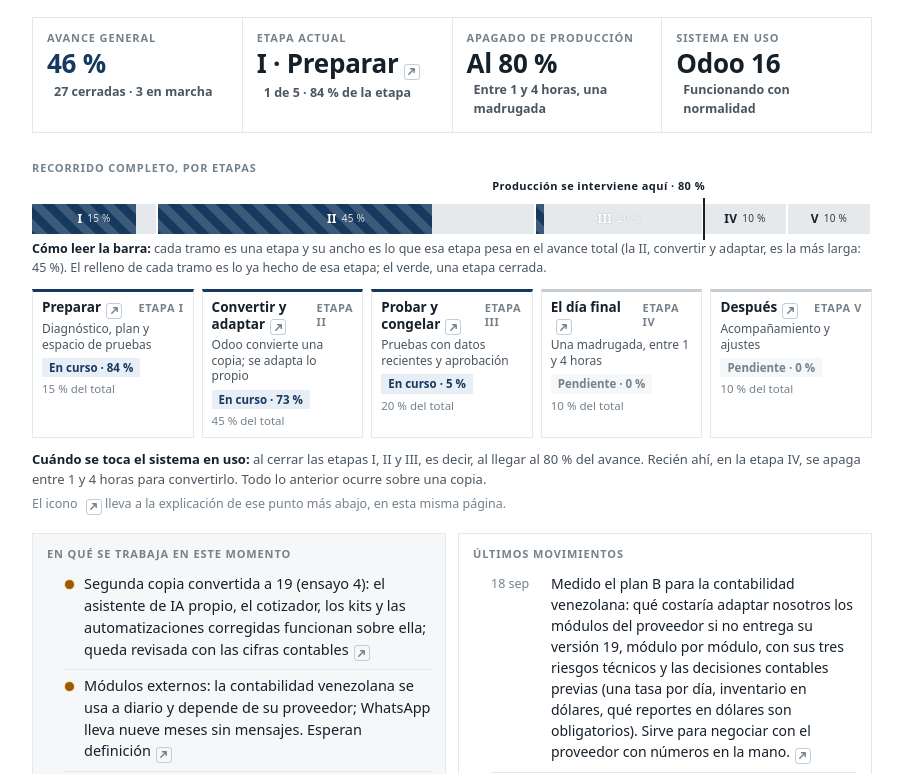
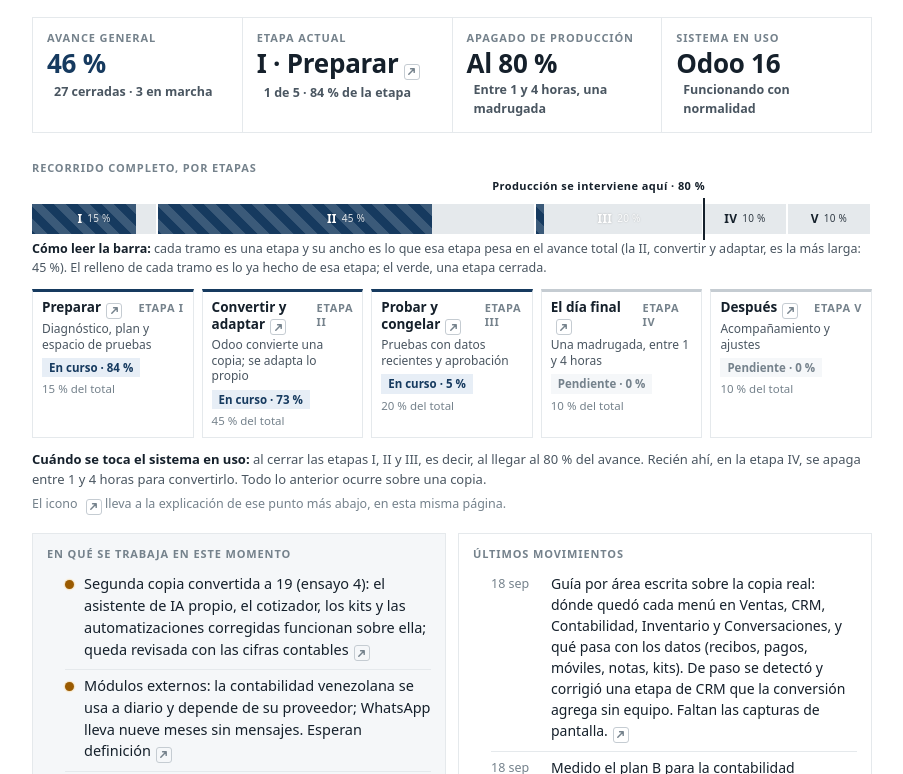
Before and after one commit to agenciakrea-hub/silva-migracion-odoo19, a plain HTML site: page index.html in a window 1280 px wide. Shown: the part 101-875 px from the top of the page, without its empty margins (188-1091 px from the left). Drawn offline with Linux system fonts and the light colour scheme.

Commit message:
Avance 18-sep: guía por área sobre la copia real

```diff
--- a/index.html
+++ b/index.html
@@ -292,6 +292,7 @@ const ESTADO = {
   ],
   viene: ['Definir con Rafael: contabilidad venezolana en 19 (proveedor), WhatsApp nativo y comisiones', 'Validar con el contador los pagos en proceso y las cuentas transitorias bancarias en la copia', 'Prácticas con los empleados sobre la copia convertida'],
   novedades: [
+    { f: '18 sep', t: 'Guía por área escrita sobre la copia real: dónde quedó cada menú en Ventas, CRM, Contabilidad, Inventario y Conversaciones, y qué pasa con los datos (recibos, pagos, móviles, notas, kits). De paso se detectó y corrigió una etapa de CRM que la conversión agrega sin equipo. Faltan las capturas de pantalla.' },
     { f: '18 sep', t: 'Medido el plan B para la contabilidad venezolana: qué costaría adaptar nosotros los módulos del proveedor si no entrega su versión 19, módulo por módulo, con sus tres riesgos técnicos y las decisiones contables previas (una tasa por día, inventario en dólares, qué reportes en dólares son obligatorios). Sirve para negociar con el proveedor con números en la mano.' },
     { f: '18 sep', t: 'Ensayo 4 completado: Odoo convirtió una copia nueva (50 minutos) y, por primera vez, todo lo propio instala y funciona sobre ella: asistente de IA (junto con el nativo de Odoo), cotizador, kits de productos y las automatizaciones que la conversión apaga, ya reactivadas. Las cifras contables de la copia coinciden con las del sistema actual; las únicas diferencias vienen de cómo Odoo 19 registra los pagos pendientes de conciliar, y se revisan con el contador.' },
     { f: '18 sep', t: 'Confirmado con el software real de Odoo 19 Enterprise, en el entorno local: el asistente de IA propio y el asistente nativo de Odoo conviven sin conflicto, y las 2.101 pruebas automáticas pasan con los dos instalados. Era el punto que había frenado la copia convertida.' },
```
Also changed, not shown: 1 other file.
